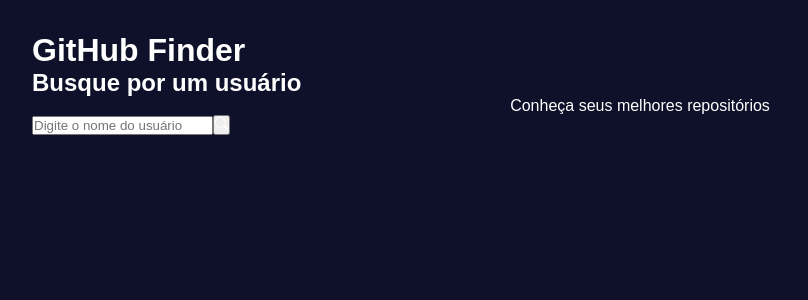
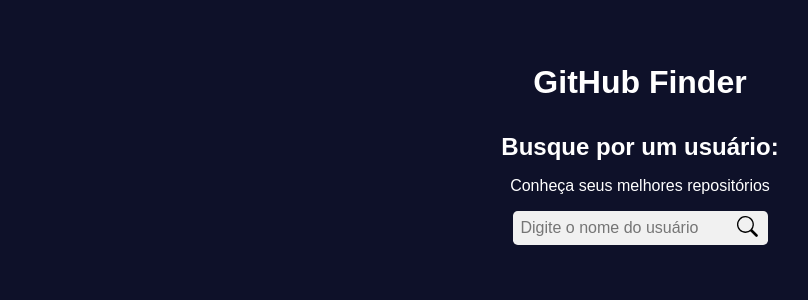
Before and after one commit to FabioCoutinho1/GitHubFinder, a React (Vite) app: page / in a window 1280 px wide. Shown: the top 300 px of the page, without its empty margins (0-808 px from the left). Built offline with nearby package versions, Linux system fonts and the light colour scheme.

Commit message:
create search bar

```diff
--- /dev/null
+++ b/src/App.module.css
@@ -0,0 +1,9 @@
+.app {
+  max-width: 500px;
+  margin: 2rem auto;
+}
+
+.app > h1 {
+  text-align: center;
+  margin-bottom: 2rem;
+}
--- a/src/App.tsx
+++ b/src/App.tsx
@@ -1,8 +1,10 @@
 import { Outlet } from "react-router";
+
+import classes from "./App.module.css";
 
 function App() {
   return (
-    <div className="APP">
+    <div className={classes.app}>
       <h1>GitHub Finder</h1>
       <Outlet />
     </div>
--- a/src/components/Seaech.tsx
+++ /dev/null
@@ -1,18 +0,0 @@
-import { BsSearch } from "react-icons/bs";
-
-const Search = () => {
-  return (
-    <div>
-      <h2>Busque por um usuário</h2>
-      <p>Conheça seus melhores repositórios</p>
-      <div>
-        <input type="text" placeholder="Digite o nome do usuário" />
-        <button>
-          <BsSearch />
-        </button>
-      </div>
-    </div>
-  );
-};
-
-export default Search;
--- /dev/null
+++ b/src/components/Search.module.css
@@ -0,0 +1,34 @@
+.container__search {
+  display: flex;
+  flex-direction: column;
+  align-items: center;
+  justify-content: center;
+
+  gap: 1rem;
+}
+.container_input__search {
+  position: relative;
+  display: flex;
+  align-items: center;
+  justify-content: center;
+  height: fit-content;
+}
+
+.container_input__search input {
+  background-color: #f1f1f1;
+  padding: 0.5rem 2.5rem 0.5rem 0.5rem;
+  border: none;
+  border-radius: 0.3rem;
+  font-size: 1rem;
+  color: #0e1129;
+}
+.container_input__search button {
+  position: absolute;
+  right: 0.6rem;
+  top: .3rem;
+  cursor: pointer;
+  font-size: 1.3rem;
+  font-weight: bolder;
+  border: none;
+  background-color: transparent;
+}
--- /dev/null
+++ b/src/components/Search.tsx
@@ -0,0 +1,30 @@
+type SearchProps = {
+  loadUser: (userName: string) => Promise<void>;
+};
+
+import { useState } from "react";
+import { BsSearch } from "react-icons/bs";
+
+import classes from "./Search.module.css";
+
+const Search = ({ loadUser }: SearchProps) => {
+  const [userName, setUserName] = useState("");
+  return (
+    <div className={classes.container__search}>
+      <h2>Busque por um usuário:</h2>
+      <p>Conheça seus melhores repositórios</p>
+      <div className={classes.container_input__search}>
+        <input
+          type="text"
+          placeholder="Digite o nome do usuário"
+          onChange={(e) => setUserName(e.target.value)}
+        />
+        <button onClick={() => loadUser(userName)}>
+          <BsSearch fill="#000"/>
+        </button>
+      </div>
+    </div>
+  );
+};
+
+export default Search;
--- a/src/router/Home.tsx
+++ b/src/router/Home.tsx
@@ -1,9 +1,33 @@
-import Search from "../components/Seaech";
+import type { UserProps } from "../types/user";
+import Search from "../components/Search";
+
+import { useState } from "react";
 
 const Home = () => {
+  const [user, setUser] = useState<UserProps | null>(null);
+
+  const loadUser = async (userName: string) => {
+    const res = await fetch(`https://api.github.com/users/${userName}`);
+
+    const data = await res.json();
+
+    const { avatar_url, login, location, followers, following } = data;
+
+    const userData: UserProps = {
+      avatar_url,
+      login,
+      location,
+      followers,
+      following,
+    };
+
+    setUser(userData);
+  };
+
   return (
     <div>
-      <Search />
+      <Search loadUser={loadUser} />
+      {user && <p>{user.login}</p>}
     </div>
   );
 };
--- /dev/null
+++ b/src/types/user.ts
@@ -0,0 +1,7 @@
+export type UserProps = {
+    avatar_url: string;
+    login: string;
+    location: string;
+    followers: number;
+    following: number;
+}
```
Also changed, not shown: src/App.css (deleted).
